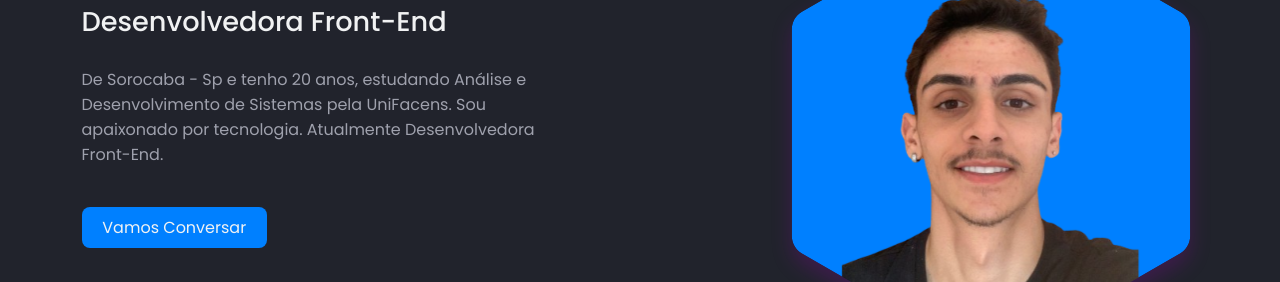
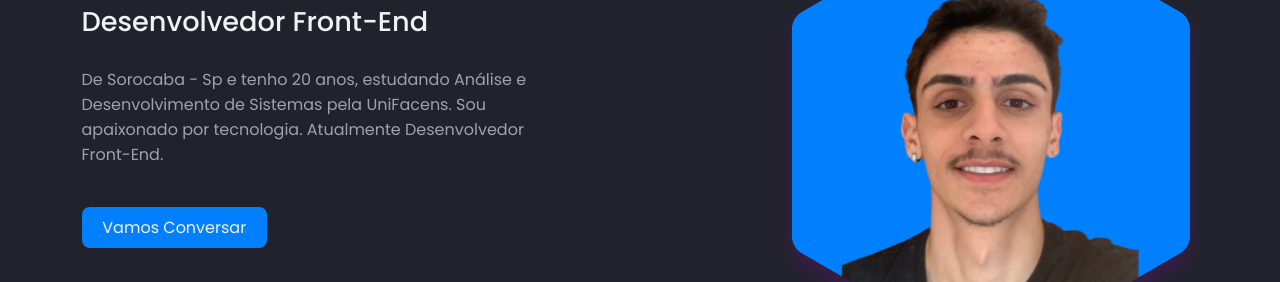
Before and after one commit to LucasMoyaa/Portifoliio, a plain HTML site: page index.html in a window 1280 px wide. Shown: the part 259-541 px from the top of the page. Drawn offline with nearby package versions, Linux system fonts and the light colour scheme.

Commit message:
Add files via upload

```diff
--- a/index.html
+++ b/index.html
@@ -55,8 +55,8 @@
                             Olá, <span>Eu sou o</span>
                         </h3>
                         <h1 class="home__title">Lucas Moya</h1>
-                        <h3 class="home__education">Desenvolvedora Front-End</h3>
-                        <p class="home__description">De Sorocaba - Sp e tenho 20 anos, estudando Análise e Desenvolvimento de Sistemas pela UniFacens. Sou apaixonado por tecnologia. Atualmente Desenvolvedora Front-End.</p>
+                        <h3 class="home__education">Desenvolvedor Front-End</h3>
+                        <p class="home__description">De Sorocaba - Sp e tenho 20 anos, estudando Análise e Desenvolvimento de Sistemas pela UniFacens. Sou apaixonado por tecnologia. Atualmente Desenvolvedor Front-End.</p>
                         <a href="#contact" class="button">Vamos Conversar</a>
                     </div>
                     <div class="home__social">
```
Also changed, not shown: img/project-img-2.jpeg (added).
